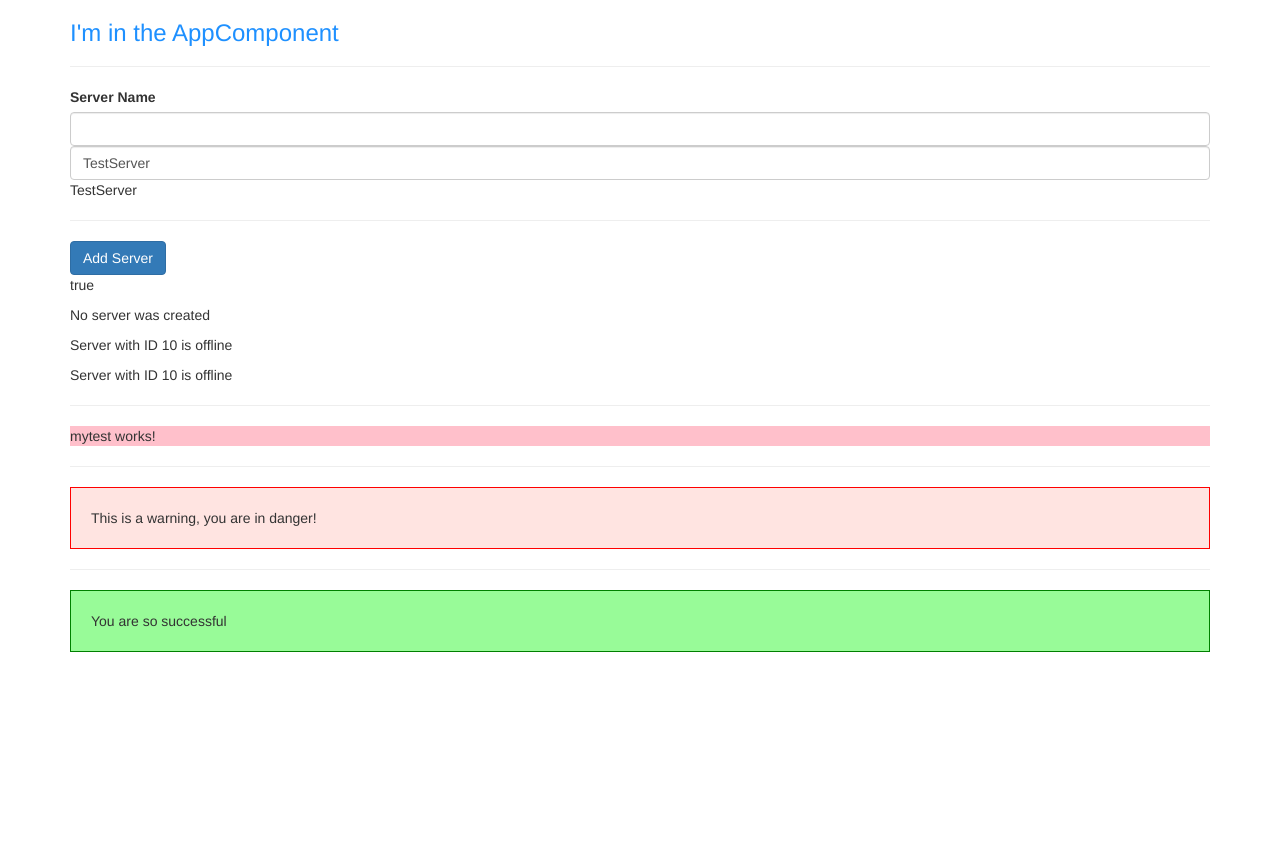
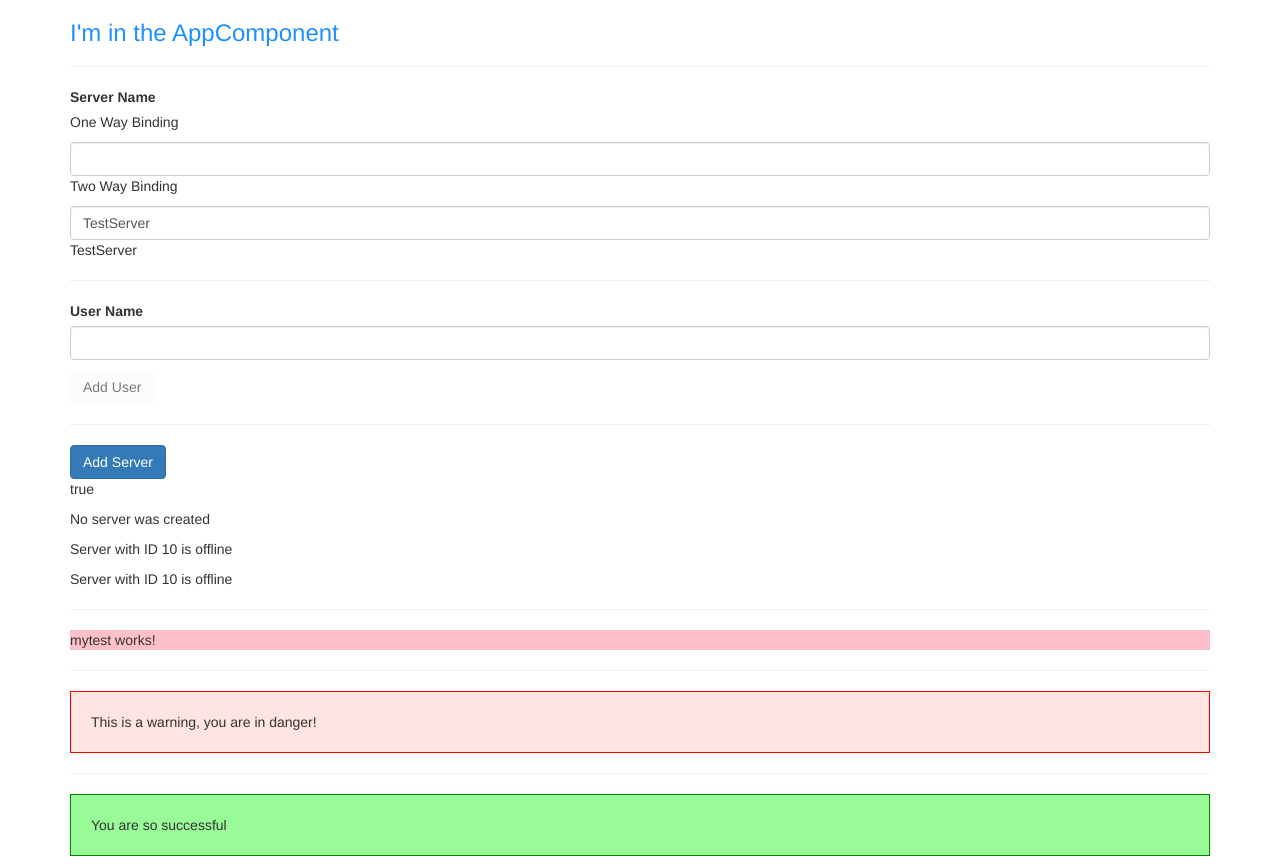
Before and after one commit to WebDevJasonCameron/LearningWebDev_ANGULAR, an Angular app in the folder my-first-app/: page / in a window 1280 px wide. Before the commit the page ends 800 px from the top, so only its background shows below. Built offline with nearby package versions, Linux system fonts and the light colour scheme.

Commit message:
assignment 2, my attempt

```diff
--- a/my-first-app/src/app/servers/servers.component.html
+++ b/my-first-app/src/app/servers/servers.component.html
@@ -1,16 +1,39 @@
 <label>Server Name</label>
-<input type="text" class="form-control"
-(input)="onUpdateServerName($event)">
 
+<p>One Way Binding</p>
 <input
   type="text"
   class="form-control"
-  [(ngModel)]="serverName">
+(input)="onUpdateServerName($event)">   <!--One Way-->
+
+<p class="p-4">Two Way Binding</p>
+<input
+  type="text"
+  class="form-control"
+  [(ngModel)]="serverName">             <!--Two Way-->
 
 
 <p>{{ serverName }}</p>
 
-<hr>
+<hr>                                    <!--Assignment-->
+
+<label>User Name</label>
+<input
+  type="text"
+  class="form-control"
+  [(ngModel)]="userName"
+  (input)="onUserNameCheck($event)"
+  (click)="onResetUserName()">
+
+  <p>{{ userName }}</p>
+
+  <button
+    class="btn btn-secondary"
+    [disabled]="emptyUserName">
+      Add User
+    </button>
+
+    <hr>                                    <!--Other-->
 
 <button
   class="btn btn-primary"
--- a/my-first-app/src/app/servers/servers.component.ts
+++ b/my-first-app/src/app/servers/servers.component.ts
@@ -9,23 +9,34 @@ export class ServersComponent implements OnInit {
   allowNewServer = false;
   serverCreationStatus = 'No server was created';
   serverName = 'TestServer';
+  userName = '';
+  emptyUserName = true;
 
   constructor() {
     setTimeout(() => {
       this.allowNewServer = true;
     },
     2000);
-   }
+  }
 
   ngOnInit(): void {
   }
 
   onCreateServer(){
-    this.serverCreationStatus = 'Server was created';
+    this.serverCreationStatus = 'Server was created! Name is ' + this.serverName;
   }
 
   onUpdateServerName(event: any){
     this.serverName = (<HTMLInputElement>event.target).value;
   }
 
+  onUserNameCheck(event: any){
+    if(event.target.value != '') this.emptyUserName = false;
+  }
+
+  onResetUserName(){
+    this.userName = '';
+    this.emptyUserName = true;
+  }
+
 }
```
Also changed, not shown: 1 other file (tests, documents, lock files or other folders).
